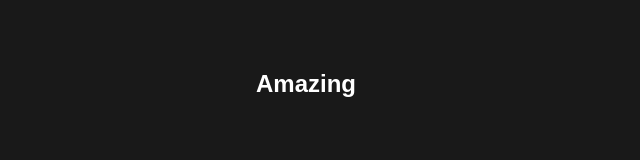
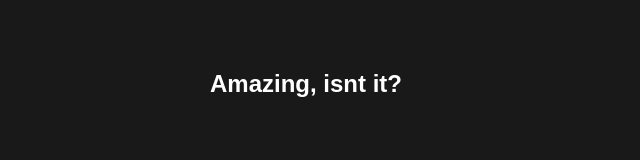
Before and after one commit to Dylancw96/my-first-repo, a plain HTML site: page index.html in a window 1280 px wide. Shown: the top 160 px of the page, without its empty margins (334-974 px from the left). Drawn offline with Linux system fonts and the light colour scheme.

Commit message:
updated header

```diff
--- a/index.html
+++ b/index.html
@@ -1,4 +1,5 @@
 <!DOCTYPE html>
+
 <html lang="en">
 
 <head>
@@ -10,7 +11,7 @@
 
 <body>
   <div>
-    <h2>Amazing</h2>
+    <h2>Amazing, isnt it?</h2>
     <ul>
       <li></li>
       <li></li>
```
